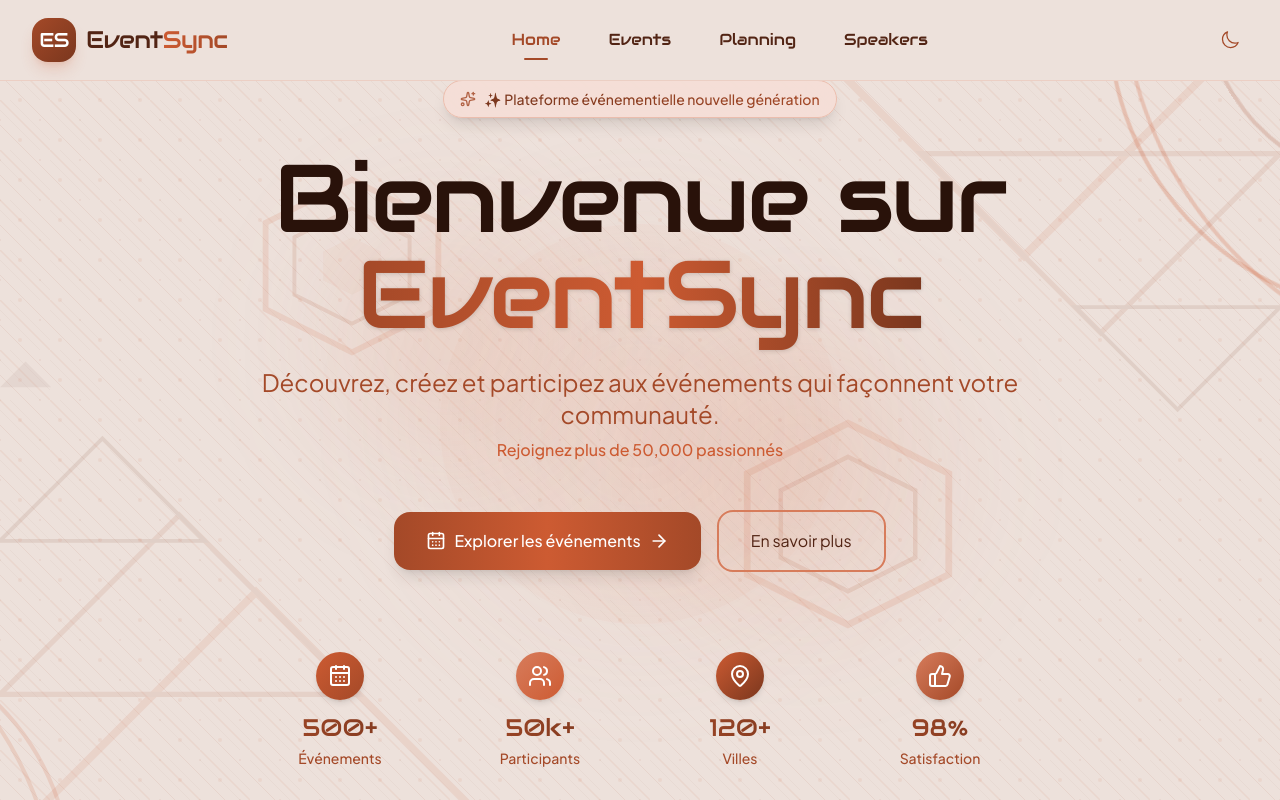
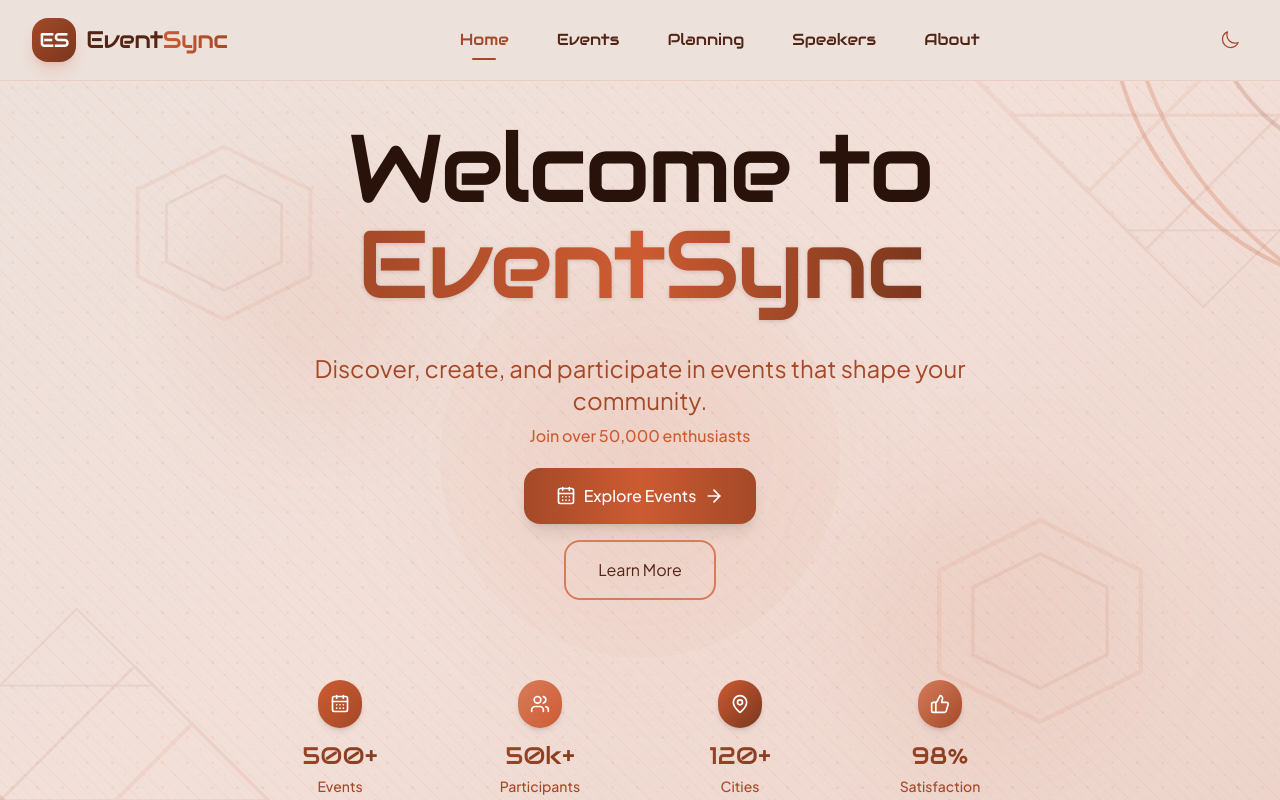
Before and after one commit to eventsync0/Event_Sync_2026_Client, a Next.js app: page / in a window 1280 px wide. Shown: the top 800 px of the page. Built offline with nearby package versions, Linux system fonts and the light colour scheme.

Commit message:
feat(aboutpage)

```diff
--- a/src/app/globals.css
+++ b/src/app/globals.css
@@ -290,8 +290,6 @@ body {
 ::-webkit-scrollbar-thumb:hover { background: var(--txt-disabled); }
 
 
-/* app/globals.css */
-
 @keyframes spin-slow {
   from { transform: rotate(0deg); }
   to { transform: rotate(360deg); }
@@ -307,26 +305,9 @@ body {
   to { transform: rotate(360deg); }
 }
 
-.animate-spin-slow {
-  animation: spin-slow 25s linear infinite;
-}
-
-.animate-spin-slower {
-  animation: spin-slower 30s linear infinite;
-}
-
-.animate-spin-slowest {
-  animation: spin-slowest 35s linear infinite;
-}
-
-.bg-gradient-radial {
-  background-image: radial-gradient(circle, var(--tw-gradient-from) 0%, var(--tw-gradient-to) 100%);
-}
-
-.blur-3xl {
-  filter: blur(64px);
-}
-
-.blur-2xl {
-  filter: blur(48px);
-}
+.animate-spin-slow { animation: spin-slow 25s linear infinite; }
+.animate-spin-slower { animation: spin-slower 30s linear infinite; }
+.animate-spin-slowest { animation: spin-slowest 35s linear infinite; }
+.bg-gradient-radial { background-image: radial-gradient(circle, var(--tw-gradient-from) 0%, var(--tw-gradient-to) 100%); }
+.blur-2xl { filter: blur(48px); }
+.blur-3xl { filter: blur(64px); }
--- a/src/components/common/Navbar.tsx
+++ b/src/components/common/Navbar.tsx
@@ -5,6 +5,7 @@ import Link from 'next/link';
 import { usePathname } from 'next/navigation';
 import ThemeToggle from './ThemeToggle';
 import { Menu, X } from 'lucide-react';
+import { title } from 'process';
 
 export default function Navbar() {
   const [isScrolled, setIsScrolled] = useState(false);
@@ -24,6 +25,9 @@ export default function Navbar() {
     { href: '/events', label: 'Events' },
     { href: '/planning', label: 'Planning' },
     { href: '/speakers', label: 'Speakers' },
+    { href: '/about', label: 'About' },
+
+
   ];
 
   return (
--- a/src/components/sections/HeroSection.tsx
+++ b/src/components/sections/HeroSection.tsx
@@ -1,4 +1,4 @@
-// app/components/sections/HeroSection.tsx (version colorée et dynamique)
+// app/components/sections/HeroSection.tsx (version responsivité optimisée)
 'use client';
 
 import Link from 'next/link';
@@ -19,168 +19,165 @@ const MotionDiv = dynamic(
 
 export default function HeroSection() {
   const stats = [
-    { value: '500+', label: 'Événements', icon: CalendarDays, color: 'from-coffee-500 to-coffee-600' },
+    { value: '500+', label: 'Events', icon: CalendarDays, color: 'from-coffee-500 to-coffee-600' },
     { value: '50k+', label: 'Participants', icon: Users, color: 'from-coffee-400 to-coffee-500' },
-    { value: '120+', label: 'Villes', icon: MapPin, color: 'from-coffee-500 to-coffee-700' },
+    { value: '120+', label: 'Cities', icon: MapPin, color: 'from-coffee-500 to-coffee-700' },
     { value: '98%', label: 'Satisfaction', icon: ThumbsUp, color: 'from-coffee-400 to-coffee-600' },
   ];
 
   return (
     <section className="relative min-h-screen flex items-center justify-center overflow-hidden">
 
-      {/* ========== FOND PRINCIPAL AVEC DÉGRADÉ COLORÉ ========== */}
-      <div className="absolute inset-0" />
+      {/* ========== FOND PRINCIPAL ========== */}
+      <div className="absolute inset-0 bg-gradient-to-br from-coffee-50 via-coffee-100/60 to-coffee-200/40 dark:from-coffee-950 dark:via-coffee-900/80 dark:to-coffee-800/60" />
 
-      {/* ========== CERCLES COLORÉS ========== */}
+      {/* ========== CERCLES COLORÉS RESPONSIVE ========== */}
       <div className="absolute inset-0 overflow-hidden">
-        <div className="absolute -top-1/2 -right-1/2 w-[800px] h-[800px] rounded-full border-4 border-coffee-400/30 dark:border-coffee-500/20 animate-spin-slow" />
-        <div className="absolute -top-1/3 -right-1/3 w-[600px] h-[600px] rounded-full border-4 border-coffee-500/25 dark:border-coffee-400/30 animate-spin-slower" />
-        <div className="absolute -top-1/4 -right-1/4 w-[400px] h-[400px] rounded-full border-4 border-coffee-600/20 dark:border-coffee-300/40 animate-spin-slowest" />
+        {/* Cercles grands écrans */}
+        <div className="absolute -top-1/2 -right-1/2 w-[800px] h-[800px] rounded-full border-4 border-coffee-400/30 dark:border-coffee-500/20 animate-spin-slow hidden lg:block" />
+        <div className="absolute -top-1/3 -right-1/3 w-[600px] h-[600px] rounded-full border-4 border-coffee-500/25 dark:border-coffee-400/30 animate-spin-slower hidden md:block" />
+        <div className="absolute -top-1/4 -right-1/4 w-[400px] h-[400px] rounded-full border-4 border-coffee-600/20 dark:border-coffee-300/40 animate-spin-slowest hidden sm:block" />
 
-        {/* Cercles colorés à gauche */}
-        <div className="absolute -bottom-1/2 -left-1/2 w-[700px] h-[700px] rounded-full border-4 border-coffee-400/20 dark:border-coffee-500/15" />
-        <div className="absolute -bottom-1/3 -left-1/3 w-[500px] h-[500px] rounded-full border-4 border-coffee-500/15 dark:border-coffee-400/25" />
+        {/* Cercles version mobile (plus petits) */}
+        <div className="absolute -top-1/4 -right-1/4 w-[300px] h-[300px] rounded-full border-2 border-coffee-400/20 dark:border-coffee-500/15 block lg:hidden" />
+        <div className="absolute -bottom-1/4 -left-1/4 w-[250px] h-[250px] rounded-full border-2 border-coffee-500/15 dark:border-coffee-400/20 block md:hidden" />
 
-        {/* Cercle central avec dégradé */}
-        <div className="absolute top-1/2 left-1/2 -translate-x-1/2 -translate-y-1/2 w-[400px] h-[400px] rounded-full bg-gradient-radial from-coffee-400/10 via-coffee-500/5 to-transparent" />
+        {/* Cercles à gauche - version responsive */}
+        <div className="absolute -bottom-1/2 -left-1/2 w-[700px] h-[700px] rounded-full border-4 border-coffee-400/20 dark:border-coffee-500/15 hidden xl:block" />
+        <div className="absolute -bottom-1/3 -left-1/3 w-[500px] h-[500px] rounded-full border-4 border-coffee-500/15 dark:border-coffee-400/25 hidden lg:block" />
+
+        {/* Cercle central adapté */}
+        <div className="absolute top-1/2 left-1/2 -translate-x-1/2 -translate-y-1/2 w-[300px] h-[300px] md:w-[400px] md:h-[400px] rounded-full bg-gradient-radial from-coffee-400/10 via-coffee-500/5 to-transparent" />
       </div>
 
-      {/* ========== LIGNES DIAGONALES COLORÉES ========== */}
+      {/* ========== LIGNES DIAGONALES - Responsive ========== */}
       <div className="absolute inset-0">
-        <svg className="w-full h-full opacity-[0.08] dark:opacity-[0.1]" xmlns="http://www.w3.org/2000/svg">
+        <svg className="w-full h-full opacity-[0.06] md:opacity-[0.08] dark:opacity-[0.08] dark:md:opacity-[0.1]" xmlns="http://www.w3.org/2000/svg">
           <defs>
-            <pattern id="diagonalLines" x="0" y="0" width="50" height="50" patternUnits="userSpaceOnUse">
-              <line x1="0" y1="0" x2="50" y2="50" stroke="currentColor" strokeWidth="1.5" className="text-coffee-500" />
-              <line x1="25" y1="0" x2="50" y2="25" stroke="currentColor" strokeWidth="1" className="text-coffee-600" />
-              <line x1="0" y1="25" x2="25" y2="50" stroke="currentColor" strokeWidth="1" className="text-coffee-600" />
-              <line x1="10" y1="0" x2="50" y2="40" stroke="currentColor" strokeWidth="0.5" className="text-coffee-700" />
-              <line x1="0" y1="10" x2="40" y2="50" stroke="currentColor" strokeWidth="0.5" className="text-coffee-700" />
+            <pattern id="diagonalLines" x="0" y="0" width="30" height="30" patternUnits="userSpaceOnUse">
+              <line x1="0" y1="0" x2="30" y2="30" stroke="currentColor" strokeWidth="1" className="text-coffee-500" />
+              <line x1="15" y1="0" x2="30" y2="15" stroke="currentColor" strokeWidth="0.5" className="text-coffee-600" />
+              <line x1="0" y1="15" x2="15" y2="30" stroke="currentColor" strokeWidth="0.5" className="text-coffee-600" />
             </pattern>
           </defs>
           <rect x="0" y="0" width="100%" height="100%" fill="url(#diagonalLines)" />
         </svg>
       </div>
 
-      {/* ========== TRIANGLES COLORÉS ========== */}
+      {/* ========== TRIANGLES - Responsive ========== */}
       <div className="absolute inset-0">
-        <svg className="absolute bottom-0 left-0 w-128 h-128 opacity-[0.1] dark:opacity-[0.15]" viewBox="0 0 200 200">
-          <polygon points="0,200 200,200 100,100" fill="none" stroke="currentColor" strokeWidth="3" className="text-coffee-500" />
-          <polygon points="0,140 140,140 70,70" fill="none" stroke="currentColor" strokeWidth="2" className="text-coffee-600" />
-          <polygon points="0,80 80,80 40,40" fill="none" stroke="currentColor" strokeWidth="1.5" className="text-coffee-700" />
-          <polygon points="0,20 20,20 10,10" fill="currentColor" className="text-coffee-800/50" />
+        {/* Triangle bas gauche - caché sur mobile */}
+        <svg className="absolute bottom-0 left-0 w-48 h-48 md:w-96 md:h-96 opacity-[0.08] dark:opacity-[0.12] hidden sm:block" viewBox="0 0 200 200">
+          <polygon points="0,200 200,200 100,100" fill="none" stroke="currentColor" strokeWidth="2" className="text-coffee-500" />
+          <polygon points="0,140 140,140 70,70" fill="none" stroke="currentColor" strokeWidth="1.5" className="text-coffee-600" />
+          <polygon points="0,80 80,80 40,40" fill="none" stroke="currentColor" strokeWidth="1" className="text-coffee-700" />
         </svg>
 
-        <svg className="absolute top-0 right-0 w-128 h-128 opacity-[0.1] dark:opacity-[0.15]" viewBox="0 0 200 200">
-          <polygon points="200,0 0,0 100,100" fill="none" stroke="currentColor" strokeWidth="3" className="text-coffee-500" />
-          <polygon points="200,60 60,60 130,130" fill="none" stroke="currentColor" strokeWidth="2" className="text-coffee-600" />
-          <polygon points="200,120 120,120 160,160" fill="none" stroke="currentColor" strokeWidth="1.5" className="text-coffee-700" />
+        {/* Triangle haut droit - caché sur mobile */}
+        <svg className="absolute top-0 right-0 w-48 h-48 md:w-96 md:h-96 opacity-[0.08] dark:opacity-[0.12] hidden sm:block" viewBox="0 0 200 200">
+          <polygon points="200,0 0,0 100,100" fill="none" stroke="currentColor" strokeWidth="2" className="text-coffee-500" />
+          <polygon points="200,60 60,60 130,130" fill="none" stroke="currentColor" strokeWidth="1.5" className="text-coffee-600" />
+          <polygon points="200,120 120,120 160,160" fill="none" stroke="currentColor" strokeWidth="1" className="text-coffee-700" />
         </svg>
       </div>
 
-      {/* ========== HEXAGONES MODERNES ========== */}
+      {/* ========== HEXAGONES - Responsive ========== */}
       <div className="absolute inset-0 overflow-hidden">
-        <div className="absolute top-1/5 left-1/5 w-48 h-48 opacity-[0.12] dark:opacity-[0.15]">
+        <div className="absolute top-[15%] left-[10%] w-24 h-24 md:w-32 md:h-32 lg:w-48 lg:h-48 opacity-[0.08] dark:opacity-[0.12] hidden sm:block">
           <svg viewBox="0 0 100 100" className="w-full h-full">
-            <polygon points="50,5 95,27.5 95,72.5 50,95 5,72.5 5,27.5" fill="none" stroke="currentColor" strokeWidth="3" className="text-coffee-500" />
-            <polygon points="50,20 80,35 80,65 50,80 20,65 20,35" fill="none" stroke="currentColor" strokeWidth="2" className="text-coffee-600" />
-            <polygon points="50,35 65,42.5 65,57.5 50,65 35,57.5 35,42.5" fill="currentColor" className="text-coffee-400/40" />
+            <polygon points="50,5 95,27.5 95,72.5 50,95 5,72.5 5,27.5" fill="none" stroke="currentColor" strokeWidth="2" className="text-coffee-500" />
+            <polygon points="50,20 80,35 80,65 50,80 20,65 20,35" fill="none" stroke="currentColor" strokeWidth="1.5" className="text-coffee-600" />
           </svg>
         </div>
 
-        <div className="absolute bottom-1/4 right-1/4 w-56 h-56 opacity-[0.12] dark:opacity-[0.15]">
+        <div className="absolute bottom-[20%] right-[10%] w-28 h-28 md:w-40 md:h-40 lg:w-56 lg:h-56 opacity-[0.08] dark:opacity-[0.12] hidden md:block">
           <svg viewBox="0 0 100 100" className="w-full h-full">
-            <polygon points="50,5 95,27.5 95,72.5 50,95 5,72.5 5,27.5" fill="none" stroke="currentColor" strokeWidth="3" className="text-coffee-500" />
-            <polygon points="50,20 80,35 80,65 50,80 20,65 20,35" fill="none" stroke="currentColor" strokeWidth="2" className="text-coffee-600" />
+            <polygon points="50,5 95,27.5 95,72.5 50,95 5,72.5 5,27.5" fill="none" stroke="currentColor" strokeWidth="2" className="text-coffee-500" />
+            <polygon points="50,20 80,35 80,65 50,80 20,65 20,35" fill="none" stroke="currentColor" strokeWidth="1.5" className="text-coffee-600" />
           </svg>
         </div>
       </div>
 
-      {/* ========== GRILLE DE POINTS COLORÉE ========== */}
+      {/* ========== GRILLE DE POINTS - Responsive ========== */}
       <div className="absolute inset-0">
-        <svg className="w-full h-full opacity-[0.08] dark:opacity-[0.1]" xmlns="http://www.w3.org/2000/svg">
+        <svg className="w-full h-full opacity-[0.06] md:opacity-[0.08] dark:opacity-[0.08]" xmlns="http://www.w3.org/2000/svg">
           <defs>
-            <pattern id="dotGrid" x="0" y="0" width="40" height="40" patternUnits="userSpaceOnUse">
-              <circle cx="20" cy="20" r="2" fill="currentColor" className="text-coffee-500" />
-              <circle cx="0" cy="0" r="1" fill="currentColor" className="text-coffee-600" />
-              <circle cx="40" cy="0" r="1" fill="currentColor" className="text-coffee-600" />
-              <circle cx="0" cy="40" r="1" fill="currentColor" className="text-coffee-600" />
-              <circle cx="40" cy="40" r="1" fill="currentColor" className="text-coffee-600" />
+            <pattern id="dotGrid" x="0" y="0" width="25" height="25" patternUnits="userSpaceOnUse">
+              <circle cx="12.5" cy="12.5" r="1.5" fill="currentColor" className="text-coffee-500" />
+              <circle cx="0" cy="0" r="0.8" fill="currentColor" className="text-coffee-600" />
+              <circle cx="25" cy="0" r="0.8" fill="currentColor" className="text-coffee-600" />
+              <circle cx="0" cy="25" r="0.8" fill="currentColor" className="text-coffee-600" />
+              <circle cx="25" cy="25" r="0.8" fill="currentColor" className="text-coffee-600" />
             </pattern>
           </defs>
           <rect x="0" y="0" width="100%" height="100%" fill="url(#dotGrid)" />
         </svg>
       </div>
 
-      {/* ========== RAYONS LUMINEUX ========== */}
+      {/* ========== RAYONS LUMINEUX - Responsive ========== */}
       <div className="absolute inset-0">
-        <div className="absolute top-1/4 left-1/4 w-64 h-64 bg-gradient-radial from-coffee-400/20 via-transparent to-transparent rounded-full blur-3xl" />
-        <div className="absolute bottom-1/4 right-1/4 w-80 h-80 bg-gradient-radial from-coffee-500/15 via-transparent to-transparent rounded-full blur-3xl" />
-        <div className="absolute top-1/2 left-1/2 -translate-x-1/2 -translate-y-1/2 w-[500px] h-[500px] bg-gradient-radial from-coffee-300/10 to-transparent rounded-full blur-2xl" />
+        <div className="absolute top-[20%] left-[15%] w-40 h-40 md:w-64 md:h-64 bg-gradient-radial from-coffee-400/15 via-transparent to-transparent rounded-full blur-2xl md:blur-3xl" />
+        <div className="absolute bottom-[15%] right-[10%] w-48 h-48 md:w-80 md:h-80 bg-gradient-radial from-coffee-500/10 via-transparent to-transparent rounded-full blur-2xl md:blur-3xl hidden sm:block" />
+        <div className="absolute top-1/2 left-1/2 -translate-x-1/2 -translate-y-1/2 w-[300px] h-[300px] md:w-[500px] md:h-[500px] bg-gradient-radial from-coffee-300/8 to-transparent rounded-full blur-xl md:blur-2xl" />
       </div>
 
-      {/* ========== CONTENU PRINCIPAL ========== */}
-      <div className="relative max-w-7xl mx-auto px-4 sm:px-6 lg:px-8 py-20 z-10">
+      {/* ========== CONTENU PRINCIPAL - RESPONSIVE ========== */}
+      <div className="relative max-w-7xl mx-auto px-4 sm:px-6 lg:px-8 py-19 sm:py-16 md:py-30 z-10">
         <div className="text-center">
 
-          {/* Badge amélioré */}
-          <div className="inline-flex items-center gap-2 bg-coffee-100/90 dark:bg-coffee-800/70 backdrop-blur-md rounded-full px-4 py-2 mb-8 border border-coffee-200 dark:border-coffee-700 shadow-lg">
-            <Sparkles className="w-4 h-4 text-coffee-600 dark:text-coffee-400 animate-pulse" />
-            <span className="text-sm font-medium bg-gradient-to-r from-coffee-700 to-coffee-600 dark:from-coffee-300 dark:to-coffee-400 bg-clip-text text-transparent">
-              ✨ Plateforme événementielle nouvelle génération
+          {/* Titre - responsive */}
+          <h1 className="text-3xl xs:text-4xl sm:text-5xl md:text-6xl lg:text-7xl xl:text-8xl font-audiowide mb-4 sm:mb-10 tracking-tight">
+            <span className="text-txt-title">
+              Welcome to
             </span>
-          </div>
-
-          {/* Titre avec dégradé amélioré */}
-          <h1 className="text-5xl sm:text-6xl lg:text-7xl xl:text-8xl font-audiowide mb-6 tracking-tight">
-            <span className="text-txt-title">Bienvenue sur</span>
-            <br />
-            <span className="bg-gradient-to-r from-coffee-600 via-coffee-500 to-coffee-700 bg-clip-text text-transparent drop-shadow-sm">
+            <br/>
+            <span className="bg-gradient-to-r from-coffee-600 via-coffee-500 to-coffee-700 bg-clip-text text-transparent drop-shadow-sm text-4xl xs:text-5xl sm:text-6xl md:text-7xl lg:text-8xl">
               EventSync
             </span>
           </h1>
 
-          {/* Description avec plus de contraste */}
-          <p className="text-lg sm:text-xl lg:text-2xl text-txt-secondary max-w-3xl mx-auto mb-12 font-light">
-            Découvrez, créez et participez aux événements qui façonnent votre communauté.
-            <span className="block text-base text-coffee-500 dark:text-coffee-400 font-medium mt-2">
-              Rejoignez plus de 50,000 passionnés
+          {/* Description - responsive */}
+          <p className="text-base sm:text-lg md:text-xl lg:text-2xl text-txt-secondary max-w-3xl mx-auto mb-5 sm:mb-5 font-light px-2">
+            Discover, create, and participate in events that shape your community.
+            <span className="block text-sm sm:text-base text-coffee-500 dark:text-coffee-400 font-medium mt-2">
+              Join over 50,000 enthusiasts
             </span>
           </p>
 
-          {/* Boutons avec couleurs améliorées */}
-          <div className="flex flex-col sm:flex-row gap-4 justify-center items-center mb-20">
+          {/* Boutons - responsive */}
+          <div className="flex flex-col xs:flex-row gap-3 sm:gap-4 justify-center items-center mb-5 sm:mb-12 md:mb-20">
             <Link
               href="/events"
-              className="group inline-flex items-center gap-2 bg-gradient-to-r from-coffee-600 via-coffee-500 to-coffee-600 hover:from-coffee-700 hover:via-coffee-600 hover:to-coffee-700 text-white px-8 py-4 rounded-xl transition-all duration-300 shadow-lg hover:shadow-xl hover:scale-105 active:scale-95 font-medium"
+              className="group inline-flex items-center gap-2 bg-gradient-to-r from-coffee-600 via-coffee-500 to-coffee-600 hover:from-coffee-700 hover:via-coffee-600 hover:to-coffee-700 text-white px-5 sm:px-6 md:px-8 py-2.5 sm:py-3 md:py-4 rounded-xl transition-all duration-300 shadow-lg hover:shadow-xl hover:scale-105 active:scale-95 font-medium text-sm sm:text-base"
             >
-              <CalendarDays className="w-5 h-5 transition-transform group-hover:rotate-12" />
-              <span>Explorer les événements</span>
-              <ArrowRight className="w-5 h-5 transition-transform group-hover:translate-x-1" />
+              <CalendarDays className="w-4 h-4 sm:w-5 sm:h-5 transition-transform group-hover:rotate-12" />
+              <span>Explore Events</span>
+              <ArrowRight className="w-4 h-4 sm:w-5 sm:h-5 transition-transform group-hover:translate-x-1" />
             </Link>
 
             <Link
               href="/about"
-              className="inline-flex items-center gap-2 px-8 py-4 rounded-xl border-2 border-coffee-400 dark:border-coffee-600 text-txt-body hover:bg-coffee-100 dark:hover:bg-coffee-800/50 hover:border-coffee-500 dark:hover:border-coffee-500 transition-all duration-300 hover:scale-105 active:scale-95"
+              className="inline-flex items-center gap-2 px-5 sm:px-6 md:px-8 py-2.5 sm:py-3 md:py-4 rounded-xl border-2 border-coffee-400 dark:border-coffee-600 text-txt-body hover:bg-coffee-100 dark:hover:bg-coffee-800/50 hover:border-coffee-500 dark:hover:border-coffee-500 transition-all duration-300 hover:scale-105 active:scale-95 text-sm sm:text-base"
             >
-              En savoir plus
+              Learn More
             </Link>
           </div>
 
-          {/* Statistiques avec couleurs individuelles */}
-          <div className="grid grid-cols-2 md:grid-cols-4 gap-6 md:gap-8 max-w-3xl mx-auto">
+          {/* Statistiques - responsive */}
+          <div className="grid grid-cols-2 xs:grid-cols-2 sm:grid-cols-4 gap-4 sm:gap-6 md:gap-8 max-w-4xl mx-auto px-2 sm:px-0">
             {stats.map((stat, index) => {
               const Icon = stat.icon;
               return (
                 <div key={index} className="text-center group">
-                  <div className="flex justify-center mb-3">
-                    <div className={`p-3 rounded-full bg-gradient-to-br ${stat.color} dark:from-coffee-700 dark:to-coffee-800 group-hover:from-coffee-600 group-hover:to-coffee-700 dark:group-hover:from-coffee-600 dark:group-hover:to-coffee-700 transition-all duration-300 group-hover:scale-110 shadow-md`}>
-                      <Icon className="w-6 h-6 text-white" />
+                  <div className="flex justify-center mb-2 sm:mb-3">
+                    <div className={`p-2 sm:p-3 rounded-full bg-gradient-to-br ${stat.color} dark:from-coffee-700 dark:to-coffee-800 group-hover:from-coffee-600 group-hover:to-coffee-700 dark:group-hover:from-coffee-600 dark:group-hover:to-coffee-700 transition-all duration-300 group-hover:scale-110 shadow-md`}>
+                      <Icon className="w-4 h-4 sm:w-5 sm:h-6 text-white" />
                     </div>
                   </div>
-                  <div className="text-xl sm:text-2xl font-audiowide bg-gradient-to-r from-coffee-600 to-coffee-700 dark:from-coffee-400 dark:to-coffee-500 bg-clip-text text-transparent">
+                  <div className="text-lg sm:text-xl md:text-2xl font-audiowide bg-gradient-to-r from-coffee-600 to-coffee-700 dark:from-coffee-400 dark:to-coffee-500 bg-clip-text text-transparent">
                     {stat.value}
                   </div>
-                  <div className="text-xs sm:text-sm text-txt-secondary mt-1 font-medium">
+                  <div className="text-[10px] xs:text-xs sm:text-sm text-txt-secondary mt-0.5 sm:mt-1 font-medium">
                     {stat.label}
                   </div>
                 </div>
```
Also changed, not shown: src/app/about/page.tsx (added, +16 -0 lines).
